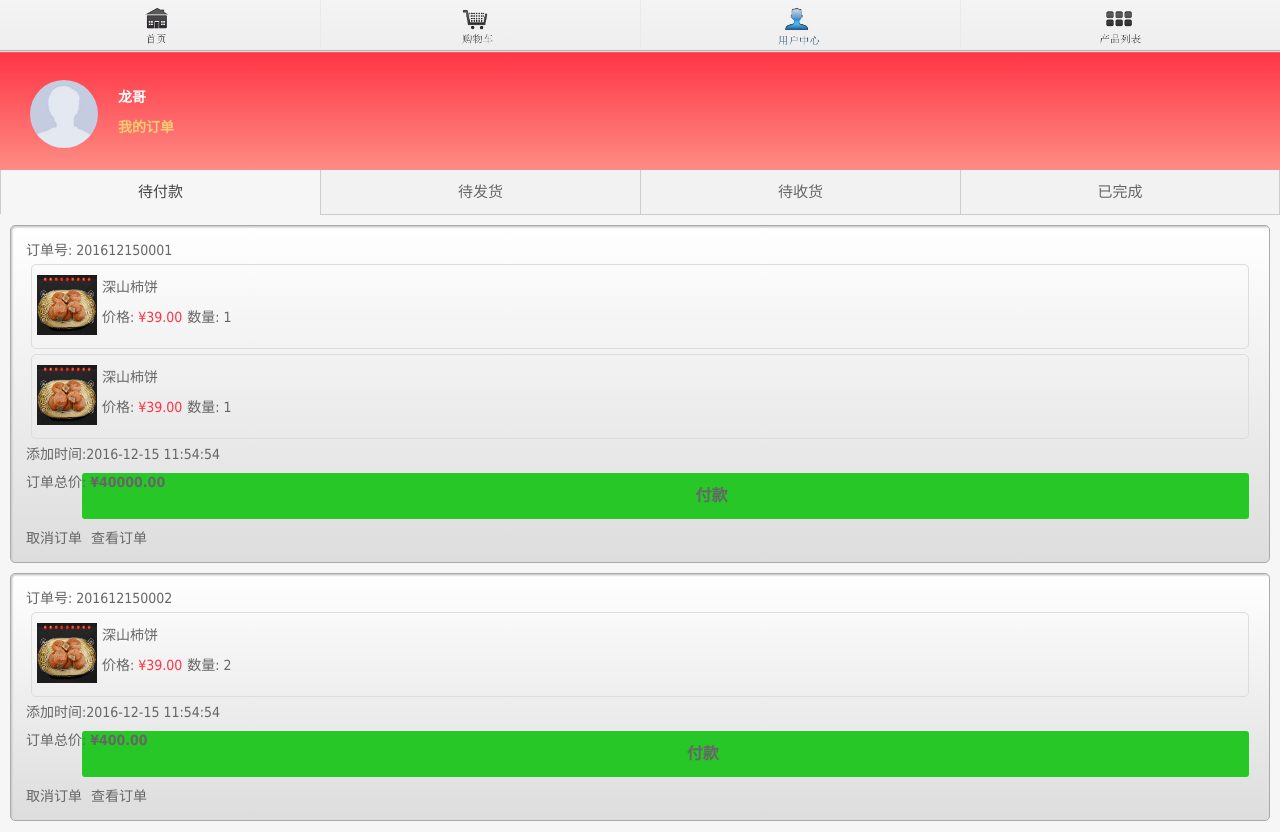
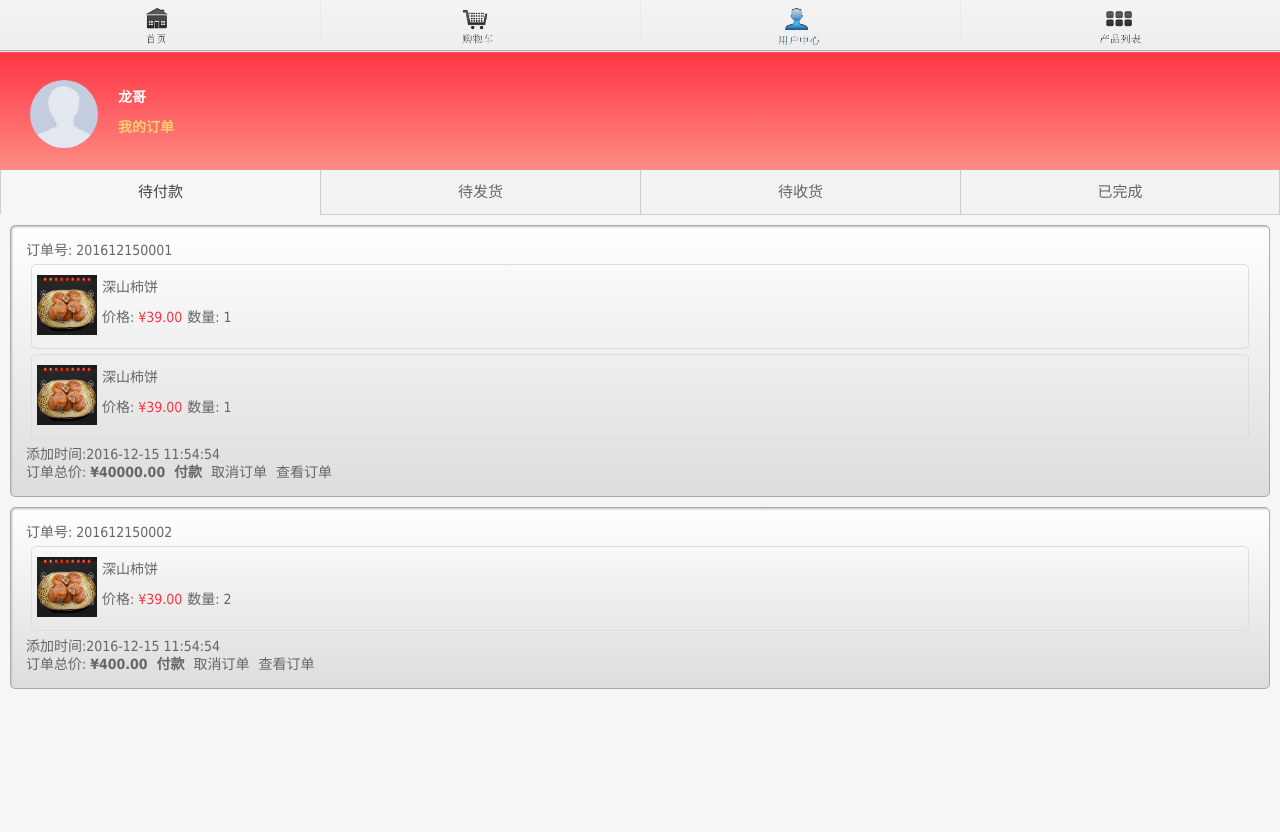
Before and after one commit to liu9183/liu9183.github.io, a plain HTML site: page orderpage1.html in a window 1280 px wide. After the commit the page ends 800 px from the top, so only its background shows below. Drawn offline with Linux system fonts and the light colour scheme.

Commit message:
麻雀粮仓

```diff
--- a/orderpage1.html
+++ b/orderpage1.html
@@ -72,7 +72,7 @@
 								订单总价: <b>¥40000.00&nbsp;&nbsp;</b>
 							</div>
 							<!--待付款 -->
-							<a href="#" class="btn red">付款</a>
+							<a href="#" class="red">付款</a>
 							<a href="#" class="order_action_cancel"> 取消订单</a>
 							<a href="order_detail.html">查看订单</a>
 						</div>
@@ -97,7 +97,7 @@
 								订单总价: <b>¥400.00&nbsp;&nbsp;</b>
 							</div>
 							<!--待付款 -->
-							<a href="#" class="btn red">付款</a>
+							<a href="#" class="red">付款</a>
 							<a href="#" class="order_action_cancel"> 取消订单</a>
 							<a href="order_detail.html">查看订单</a>
 						</div>
```
Also changed, not shown: index.html (+1 -1 lines).
